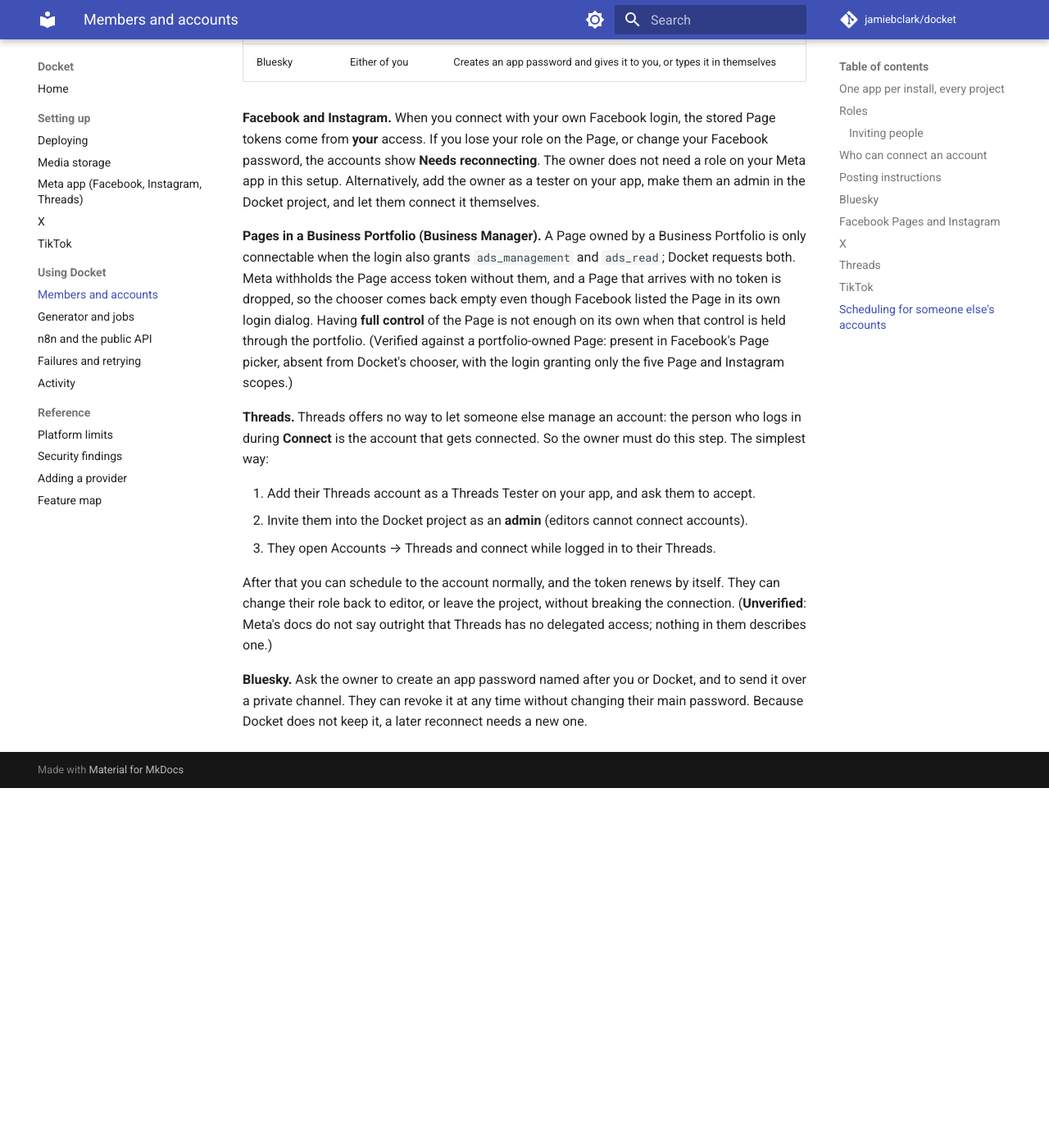
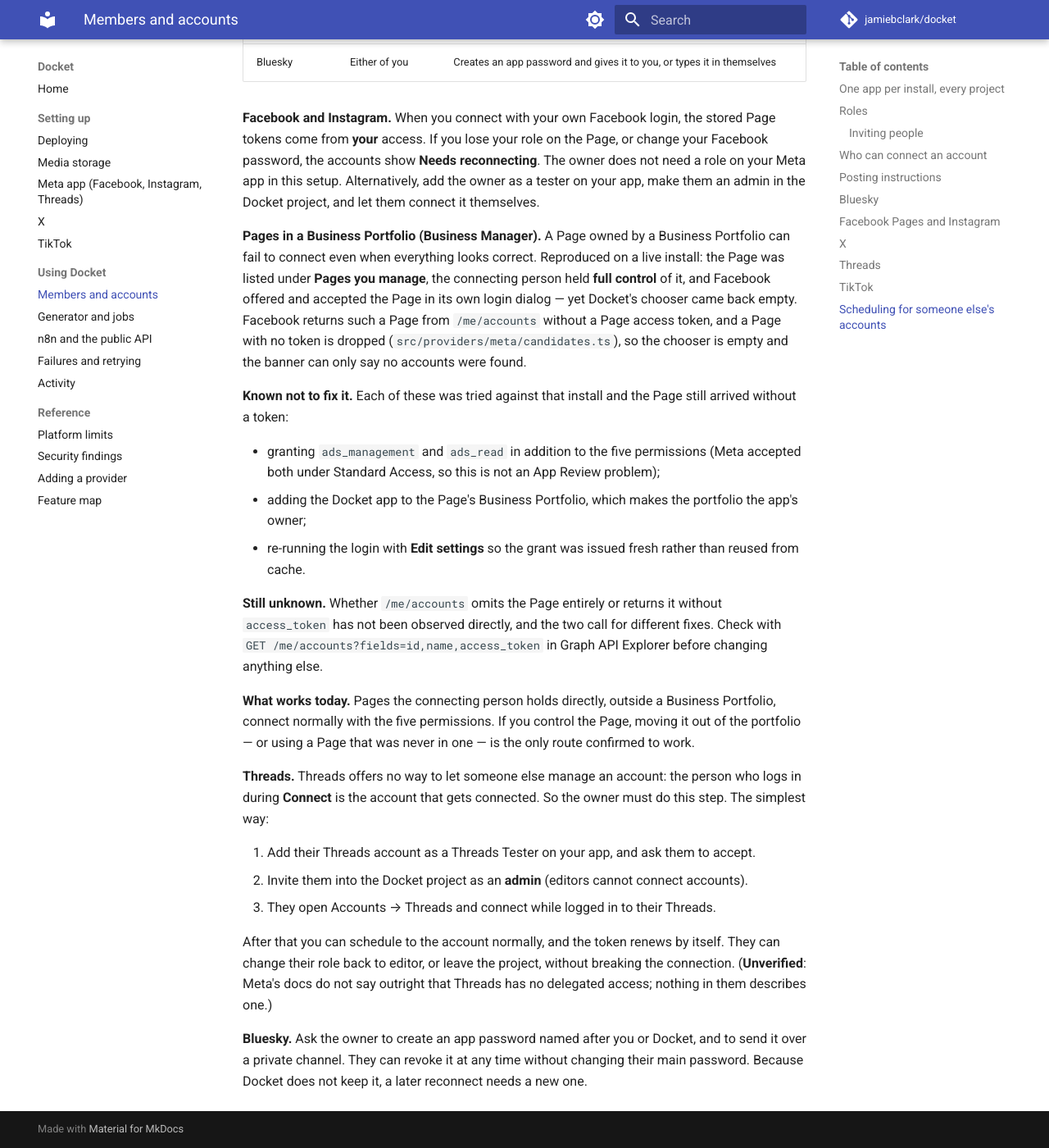
Before and after one commit to jamiebclark/docket, an MkDocs documentation site: the page built from docs/accounts.md, in a window 1280 px wide and 1400 px high, scrolled down 5676 px. Shown: the whole window at 82% size. Built offline with MkDocs 1.6.1 and Material for MkDocs 9.7.7, drawn with Linux system fonts in a browser that asks for light colours; comment, search, counter and statistics services are not loaded; before the commit the page ends 6637 px from its top, so only the background shows below that.

Commit message:
revert(meta): drop the ads scopes; they do not fix portfolio-owned Pages
Reverts the scope half of 96821f1. Tried against the live install that
prompted it: with ads_management and ads_read granted, a Business
Portfolio-owned Page still came back from /me/accounts without a Page access
token and was still dropped, so the chooser stayed empty. The hypothesis in
the old docs note was wrong, or at least incomplete.

Keeping them would ask every connecting person — clients included — to grant
"Manage ads for ad accounts that you have access to" for no demonstrated
benefit, so they go back out until something verifies they are needed.

Kept from that commit, because these are verified independently of the
portfolio question:

- App domains must be set under App settings → Basic alongside the OAuth
  redirect URI. It was undocumented and it fails the login before any consent
  screen appears; this was the first error hit on the live install.
- The Redirect URI Validator on the login settings page checks both fields.
- A login configuration replaces Docket's scope list rather than adding to it.

accounts.md now records what was reproduced, the three fixes that did not
work, and the one observation still missing: whether /me/accounts omits such
a Page entirely or returns it without a token. Those need different fixes and
guessing between them is what produced the reverted change.

One thing the attempt did settle: Meta granted ads_management and ads_read
under Standard Access without App Review.

Co-Authored-By: Claude Opus 5 <noreply@anthropic.com>

```diff
--- a/docs/accounts.md
+++ b/docs/accounts.md
@@ -174,12 +174,27 @@ access. If you lose your role on the Page, or change your Facebook password, the
 The owner does not need a role on your Meta app in this setup. Alternatively, add the owner as a tester on your app, make
 them an admin in the Docket project, and let them connect it themselves.
 
-**Pages in a Business Portfolio (Business Manager).** A Page owned by a Business Portfolio is only connectable when the
-login also grants `ads_management` and `ads_read`; Docket requests both. Meta withholds the Page access token without
-them, and a Page that arrives with no token is dropped, so the chooser comes back empty even though Facebook listed the
-Page in its own login dialog. Having **full control** of the Page is not enough on its own when that control is held
-through the portfolio. (Verified against a portfolio-owned Page: present in Facebook's Page picker, absent from Docket's
-chooser, with the login granting only the five Page and Instagram scopes.)
+**Pages in a Business Portfolio (Business Manager).** A Page owned by a Business Portfolio can fail to connect even
+when everything looks correct. Reproduced on a live install: the Page was listed under **Pages you manage**, the
+connecting person held **full control** of it, and Facebook offered and accepted the Page in its own login dialog — yet
+Docket's chooser came back empty. Facebook returns such a Page from `/me/accounts` without a Page access token, and a
+Page with no token is dropped (`src/providers/meta/candidates.ts`), so the chooser is empty and the banner can only say
+no accounts were found.
+
+**Known not to fix it.** Each of these was tried against that install and the Page still arrived without a token:
+
+- granting `ads_management` and `ads_read` in addition to the five permissions (Meta accepted both under Standard
+  Access, so this is not an App Review problem);
+- adding the Docket app to the Page's Business Portfolio, which makes the portfolio the app's owner;
+- re-running the login with **Edit settings** so the grant was issued fresh rather than reused from cache.
+
+**Still unknown.** Whether `/me/accounts` omits the Page entirely or returns it without `access_token` has not been
+observed directly, and the two call for different fixes. Check with
+`GET /me/accounts?fields=id,name,access_token` in Graph API Explorer before changing anything else.
+
+**What works today.** Pages the connecting person holds directly, outside a Business Portfolio, connect normally with
+the five permissions. If you control the Page, moving it out of the portfolio — or using a Page that was never in one —
+is the only route confirmed to work.
 
 **Threads.** Threads offers no way to let someone else manage an account: the person who logs in during **Connect** is
 the account that gets connected. So the owner must do this step. The simplest way:
```
Also changed, not shown: docs/meta-setup.md (+5 -15 lines), 4 other files.
